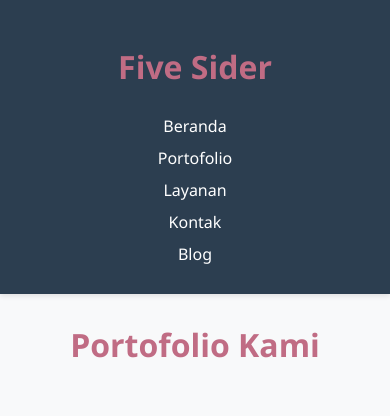
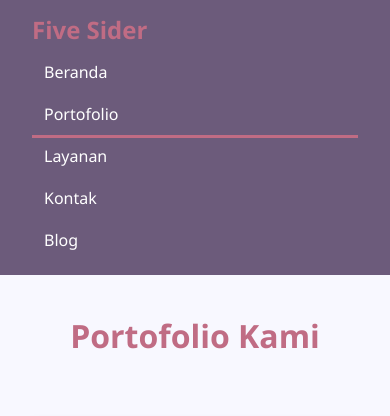
Before and after one commit to SyamilasSujai/Kelompok-5, a PHP site: page /portfolio.php in a window 390 px wide. Shown: the top 416 px of the page. Run offline with PHP 8.4, Linux system fonts and the light colour scheme.

Commit message:
add color identity

```diff
--- a/components/header.php
+++ b/components/header.php
@@ -1,10 +1,17 @@
+<?php
+$current = basename($_SERVER['REQUEST_URI']);
+?>
+
 <header>
-    <h1>Five Sider</h1>
+    <a href="index.php">
+        <h1>
+            Five Sider</h1>
+    </a>
     <nav>
-        <a href="index.php">Beranda</a>
-        <a href="portfolio.php">Portofolio</a>
-        <a href="layanan.php">Layanan</a>
-        <a href="contact.php">Kontak</a>
-        <a href="blog.php">Blog</a>
+        <a class="<?= $current == 'index.php' ? 'active' : '' ?>" href="index.php">Beranda</a>
+        <a class="<?= $current == 'portfolio.php' ? 'active' : '' ?>" href="portfolio.php">Portofolio</a>
+        <a class="<?= $current == 'layanan.php' ? 'active' : '' ?>" href="layanan.php">Layanan</a>
+        <a class="<?= $current == 'contact.php' ? 'active' : '' ?>" href="contact.php">Kontak</a>
+        <a class="<?= $current == 'blog.php' ? 'active' : '' ?>" href="blog.php">Blog</a>
     </nav>
 </header>
--- a/css/contact.css
+++ b/css/contact.css
@@ -51,7 +51,7 @@ input, textarea {
 }
 
 button {
-    background-color: #3498db;
+    background-color: var(--primary);
     color: white;
     padding: 0.8rem 1.5rem;
     border: none;
@@ -63,7 +63,7 @@ button {
 }
 
 button:hover {
-    background-color: #2980b9;
+    background-color: rgb(108, 91, 123, .7);
 }
 
 @media (max-width: 768px) {
--- a/css/portfolio.css
+++ b/css/portfolio.css
@@ -1,29 +1,3 @@
-* {
-    margin: 0;
-    padding: 0;
-    box-sizing: border-box;
-    font-family: 'Segoe UI', Tahoma, Geneva, Verdana, sans-serif;
-}
-
-body {
-    background-color: #f8f9fa;
-    min-height: 100vh;
-    position: relative;
-}
-
-header {
-    background-color: #2c3e50;
-    color: white;
-    padding: 1.5rem;
-    box-shadow: 0 2px 5px rgba(0,0,0,0.1);
-}
-
-main {
-    max-width: 1200px;
-    margin: 3rem auto;
-    padding: 0 1.5rem;
-}
-
 h1 {
     text-align: center;
     margin-bottom: 3rem;
@@ -54,7 +28,7 @@ h1 {
     width: 100%;
     height: 200px;
     object-fit: cover;
-    border-bottom: 3px solid #3498db;
+    border-bottom: 3px solid var(--accent);
 }
 
 .project-content {
@@ -75,7 +49,7 @@ h1 {
 
 .project-link {
     display: inline-block;
-    background-color: #3498db;
+    background-color: var(--primary);
     color: white;
     padding: 0.6rem 1.5rem;
     border-radius: 5px;
@@ -84,18 +58,8 @@ h1 {
 }
 
 .project-link:hover {
-    background-color: #2980b9;
-}
-
-footer {
-    background-color: #2c3e50;
     color: white;
-    text-align: center;
-    padding: 1.5rem;
-    margin-top: 3rem;
-    position: relative;
-    bottom: 0;
-    width: 100%;
+    background-color: rgb(108, 91, 123, .7);
 }
 
 @media (max-width: 768px) {
--- a/css/style.css
+++ b/css/style.css
@@ -1,3 +1,11 @@
+:root {
+    --primary: #6C5B7B;
+    --secondary: #C06C84;
+    --accent: #355C7D;
+    --bg-light: #F8F8FF;
+    --text-primary: #282828;
+}
+
 * {
     margin: 0;
     padding: 0;
@@ -7,14 +15,18 @@
 
 /* Global Styles */
 body {
-    background-color: #f5f5f5;
+    background-color: var(--bg-light);
+    color: var(--text-primary);
 }
 
 header {
-    background-color: #2c3e50;
+    background-color: var(--primary);
     color: white;
-    padding: 1rem;
-    text-align: center;
+    padding: 1rem 2rem;
+    display: flex;
+    align-items: center;
+    justify-content: space-between;
+    flex-wrap: wrap;
 }
 
 /* Typography */
@@ -25,22 +37,66 @@ h4 {
   margin-bottom: 1rem;
   font-weight: 700;
   line-height: 1.2;
-  color: #2c3e50;
+  color: var(--secondary);
 }
 
 h1 {
   font-size: 2.5rem;
 }
 
+header a h1 {
+    margin: 0;
+    font-size: 1.5rem;
+}
+
+header a:hover h1 {
+    color: rgb(192, 108, 132, .7)
+}
+
+nav {
+    display: flex;
+    flex-wrap: wrap;
+    gap: 0.5rem;
+}
+
 nav a {
     color: white;
     text-decoration: none;
-    margin: 0 1rem;
-    transition: color 0.3s;
+    position: relative;
+    display: inline-block;
+    padding: 0.5rem 0.75rem;
+    /* transition: background-color 0.3s, color 0.3s;
+    padding: .5rem .75rem;
+    border-radius: .5rem; */
 }
 
 nav a:hover {
-    color: #3498db;
+    color: white;
+}
+
+nav a::after {
+    content: '';
+    position: absolute;
+    width: 0;
+    height: 3px;
+    bottom: -5px;
+    left: 0;
+    background-color: var(--secondary);
+    transition: width 0.3s;
+}
+
+nav a:hover::after {
+    width: 100%;
+}
+
+nav a.active::after {
+    content: "";
+    position: absolute;
+    bottom: -5px;
+    left: 0;
+    width: 100%;
+    height: 3px;
+    background-color: var(--secondary);
 }
 
 ul {
@@ -135,7 +191,7 @@ textarea:focus {
   }
 
   thead {
-    background-color: #3498db;
+    background-color: var(--primary);
     color: white;
   }
 
@@ -178,7 +234,7 @@ section {
 
 /* Footer */
 footer {
-    background-color: #2c3e50;
+    background-color: var(--primary);
     color: white;
     text-align: center;
     padding: 1rem;
@@ -189,13 +245,16 @@ footer {
 
 /* Responsive Design */
 @media (max-width: 768px) {
-    nav {
-        display: flex;
+    header {
         flex-direction: column;
+        align-items: flex-start;
     }
 
-    nav a {
-        margin: 5px 0;
+    nav {
+        width: 100%;
+        flex-direction: column;
+        gap: 0.25rem;
+        margin-top: 0.5rem;
     }
 
     main {
--- a/portfolio.php
+++ b/portfolio.php
@@ -17,32 +17,50 @@
         <h1>Portofolio Kami</h1>
 
         <div class="portfolio-grid">
-            <article class="project-card">
+            <div class="project-card">
                 <img src="proyek1.jpg" alt="Proyek 1" class="project-image">
                 <div class="project-content">
                     <h3>Proyek Website E-Commerce</h3>
                     <p>Pengembangan platform e-commerce dengan fitur pembayaran terintegrasi dan sistem manajemen inventori canggih.</p>
                     <a href="#" class="project-link">Lihat Detail</a>
                 </div>
-            </article>
+            </div>
 
-            <article class="project-card">
+            <div class="project-card">
                 <img src="proyek2.jpg" alt="Proyek 2" class="project-image">
                 <div class="project-content">
                     <h3>Aplikasi Mobile Banking</h3>
                     <p>Aplikasi perbankan mobile dengan sistem keamanan biometrik dan integrasi dengan berbagai layaman finansial.</p>
                     <a href="#" class="project-link">Lihat Detail</a>
                 </div>
-            </article>
+            </div>
 
-            <article class="project-card">
+            <div class="project-card">
                 <img src="proyek3.jpg" alt="Proyek 3" class="project-image">
                 <div class="project-content">
                     <h3>Sistem ERP Perusahaan</h3>
                     <p>Implementasi sistem ERP terintegrasi untuk optimasi manajemen sumber daya perusahaan skala besar.</p>
                     <a href="#" class="project-link">Lihat Detail</a>
                 </div>
-            </article>
+            </div>
+
+            <div class="project-card">
+                <img src="proyek3.jpg" alt="Proyek 3" class="project-image">
+                <div class="project-content">
+                    <h3>Sistem ERP Perusahaan</h3>
+                    <p>Implementasi sistem ERP terintegrasi untuk optimasi manajemen sumber daya perusahaan skala besar.</p>
+                    <a href="#" class="project-link">Lihat Detail</a>
+                </div>
+            </div>
+
+            <div class="project-card">
+                <img src="proyek3.jpg" alt="Proyek 3" class="project-image">
+                <div class="project-content">
+                    <h3>Sistem ERP Perusahaan</h3>
+                    <p>Implementasi sistem ERP terintegrasi untuk optimasi manajemen sumber daya perusahaan skala besar.</p>
+                    <a href="#" class="project-link">Lihat Detail</a>
+                </div>
+            </div>
         </div>
     </main>
 
```
